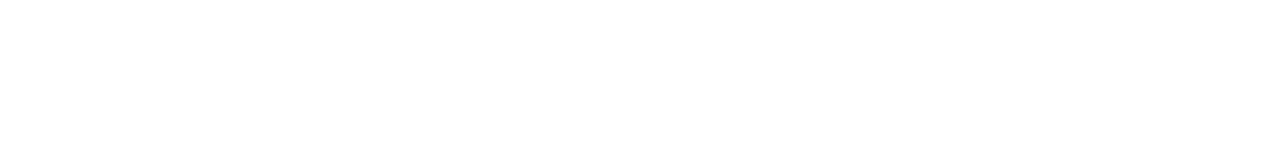
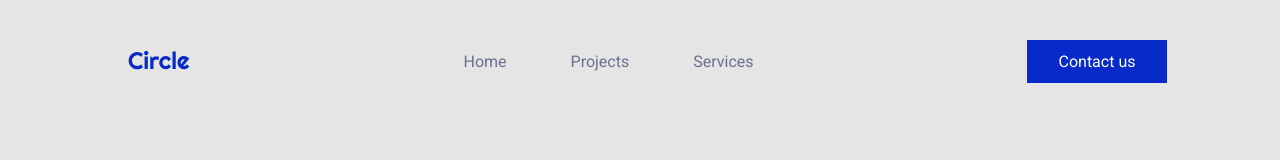
Before and after one commit to droidsam1/ironhack-mid-term-project, a plain HTML site: page index.html in a window 1280 px wide. Drawn offline with Linux system fonts and the light colour scheme.

Commit message:
add navbar

```diff
--- /dev/null
+++ b/assets/css/global.css
@@ -0,0 +1,37 @@
+:root {
+  --main-blue-color: #072ac8;
+  --secondary-blue-color: #43d2ff;
+  --secondary-blue-color-2: #a2d6f9;
+  --secondary-blue-color-3: #d1edff;
+
+  --main-grey-color: #292e47;
+  --secondary-grey-color: #6b708d;
+  --secondary-grey-color-2: #f2f4fc;
+  --secondary-grey-color-3: #ecf7ff;
+
+  --main-yellow-color: #ffc600;
+
+  font-family: "Roboto", sans-serif;
+}
+
+.h1-heading {
+  size: 60px;
+  font-weight: bold;
+  color: var(--secondary-grey-color);
+}
+
+.h2-heading {
+  size: 50px;
+  font-weight: bold;
+  color: var(--secondary-grey-color);
+}
+.h3-heading {
+  size: 40px;
+  font-weight: bold;
+  color: var(--secondary-grey-color);
+}
+.h4-heading {
+  size: 24px;
+  font-weight: bold;
+  color: var(--secondary-grey-color);
+}
--- /dev/null
+++ b/assets/css/navbar.css
@@ -0,0 +1,32 @@
+body {
+  width: 100%;
+  height: 100%;
+  background-color: #e5e5e5;
+}
+.navbar {
+  width: 100%;
+  padding-top: 2rem;
+  display: flex;
+  justify-content: space-around;
+  align-items: center;
+}
+
+.navbar__list {
+  list-style: none;
+  display: flex;
+  align-items: flex-end;
+  justify-content: space-around;
+  padding: 0;
+  margin: 0;
+}
+
+.navbar__list li {
+  padding: 0rem 2rem;
+  color: var(--secondary-grey-color);
+}
+
+.navbar__contact-button {
+  background-color: var(--main-blue-color);
+  padding: .75rem 2rem;
+  color: white;
+}
--- a/index.html
+++ b/index.html
@@ -5,10 +5,28 @@
     <meta charset="UTF-8">
     <meta http-equiv="X-UA-Compatible" content="IE=edge">
     <meta name="viewport" content="width=device-width, initial-scale=1.0">
+    <link rel="preconnect" href="https://fonts.googleapis.com">
+    <link rel="preconnect" href="https://fonts.gstatic.com" crossorigin>
+    <link href="https://fonts.googleapis.com/css2?family=Roboto:wght@300;400&display=swap" rel="stylesheet">
+    <link rel="stylesheet" href="/assets/css/global.css">
+    <link rel="stylesheet" href="/assets/css/navbar.css">
     <title>Circle Agency</title>
 </head>
 
 <body>
+    <nav class="navbar">
+        <div class="navbar__icon"><img src="/assets/logos/circle.svg" alt="Circle company logo" /></div>
+        <div>
+            <ul class="navbar__list">
+                <li class="heading-h4">Home</li>
+                <li class="heading-h4">Projects</li>
+                <li class="heading-h4">Services</li>
+            </ul>
+        </div>
+        <div class="navbar__contact-button">
+            <span>Contact us</span>
+        </div>
+    </nav>
 
 </body>
 
```
Also changed, not shown: assets/logos/circle.svg (added).
